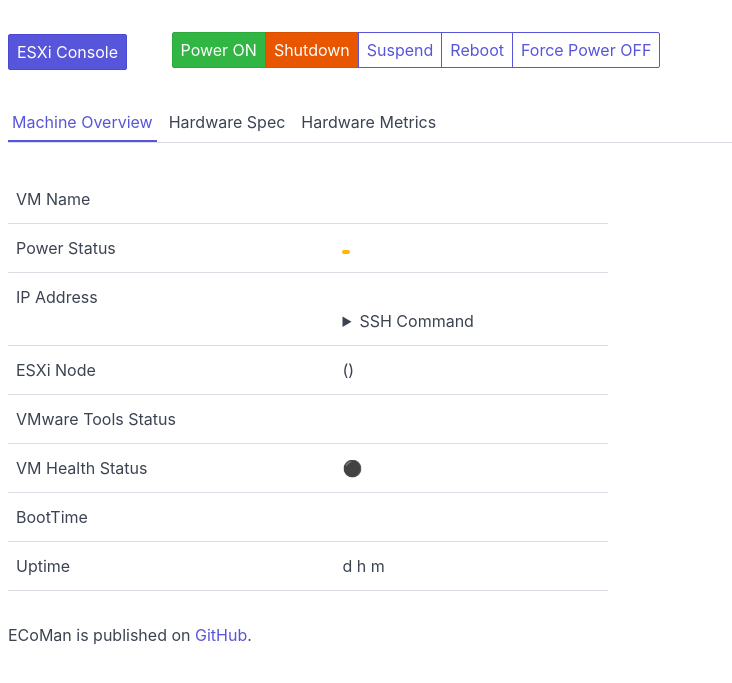
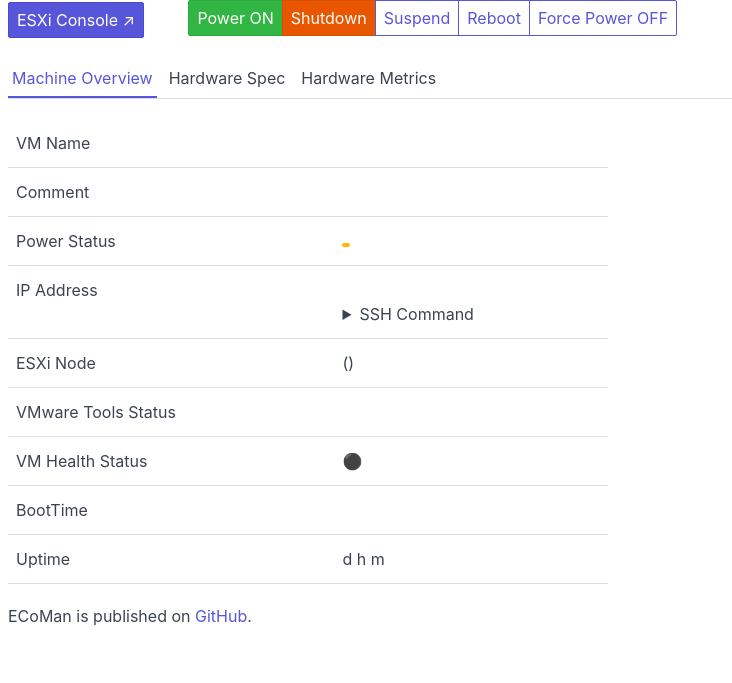
Before and after one commit to cdsl-research/ecoman, a FastAPI app: template dashboard/templates/detail.html in a window 1280 px wide. Shown: the part 76-759 px from the top of the page, without its empty margins (0-732 px from the left). Run offline with FastAPI, Linux system fonts and the light colour scheme; the template is opened without the code that fills it, so the values that code supplies are empty.

Commit message:
add comment

```diff
--- a/dashboard/templates/detail.html
+++ b/dashboard/templates/detail.html
@@ -4,7 +4,7 @@
   <section>
     <fieldset>
       <a href="https://{{ machine.esxi_node_address }}/ui/#/host/vms/{{ machine.id }}" target="_blank">
-        <button class="btn btn-primary">ESXi Console</button>
+        <button class="btn btn-primary">ESXi Console &#x2197;</button>
       </a>
     </fieldset>
     <fieldset>
@@ -44,6 +44,10 @@
       <tr>
         <td>VM Name</td>
         <td><b>{{ machine.name }}</b></td>
+      </tr>
+      <tr>
+	<td>Comment</td>
+	<td>{{ machine.comment }}</td>
       </tr>
       <tr>
         <td>Power Status</td>
@@ -179,7 +183,7 @@
   }
 
   main section {
-    margin: 2em 0;
+    margin: 0rem 0 1rem;
   }
 
   main table th,
```
